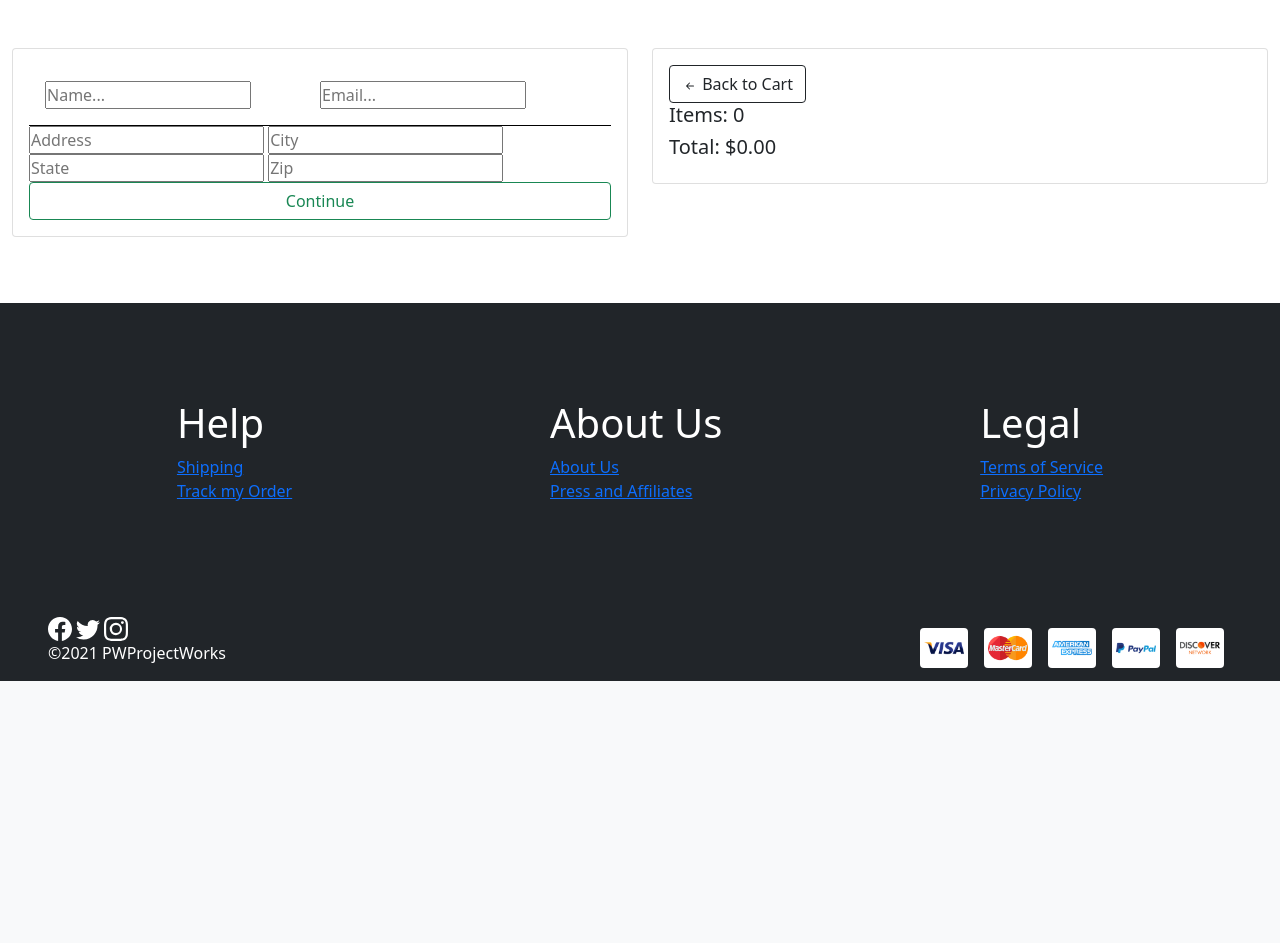
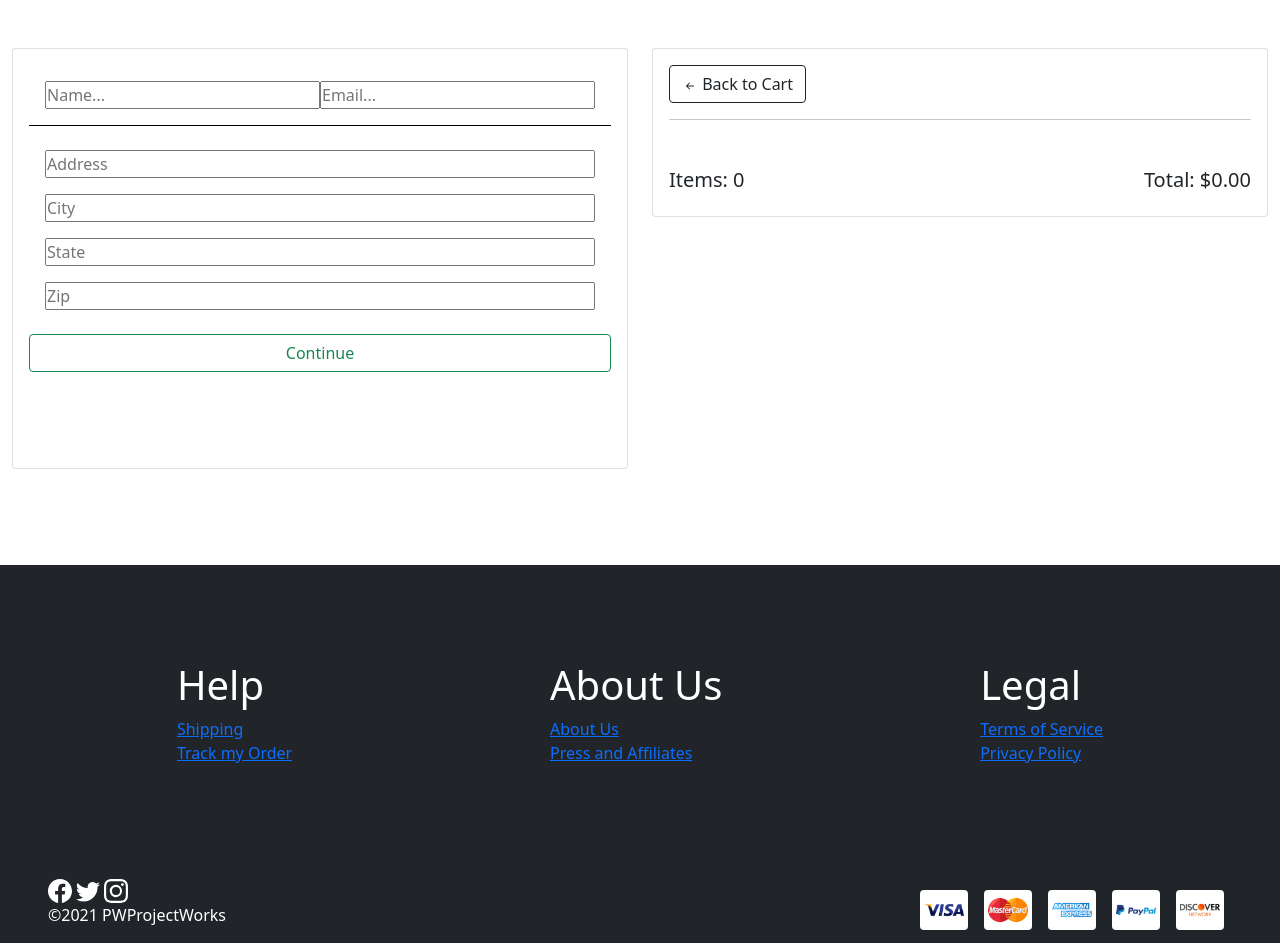
Before and after one commit to codebypaul/thebrokenfox_api, a Django app: page /checkout/ in a window 1280 px wide. Shown: the part 186-1129 px from the top of the page. Before the commit the page ends 867 px from the top, so only its background shows below. Run offline with Django 3.2, Linux system fonts and the light colour scheme; some libraries are stand-ins or nearby versions.

Commit message:
copied from updated template

```diff
--- a/static/css/style.css
+++ b/static/css/style.css
@@ -114,22 +114,27 @@ footer ul {
   margin-bottom: 10px;
   border-bottom: 1px solid grey;
 }
+
 .row-img {
   width: 80%;
 }
 
 /*-----checkout-------*/
 .personal-info {
-  display: grid;
+  display: flex;
   grid-template-columns: repeat(2, 50%);
   border-bottom: 1px solid black;
   padding: 1rem;
 }
-.shipping-info {
-  display: grid;
-  grid-template-rows: repeat(2);
-  grid-template-columns: repeat(2, 50%);
+#shipping-info {
+  display: flex;
+  flex-direction: column;
+  height: 13rem;
+  justify-content: space-around;
   padding: 1rem;
+  /* grid-template-columns: repeat(2, 50%);
+  grid-template-rows: repeat(2, 50%);
+  padding: 1rem; */
 }
 .checkout-form {
   position: relative;
@@ -152,7 +157,13 @@ footer ul {
 .paypal-buttons.hidden {
   visibility: hidden;
 } */
-
+.checkout-total-container h5 {
+  display: inline;
+}
+.checkout-total-container {
+  display: flex;
+  justify-content: space-between;
+}
 /*-----media queries-----*/
 @media screen and (max-width: 439px) {
   .new-item {
--- a/store/templates/store/checkout.html
+++ b/store/templates/store/checkout.html
@@ -2,9 +2,9 @@
 {% load static %}
 {% block content %}
 <div class="row pt-5">
-    <div class="col-md-6">
+    <div class="col-md-6 pb-5">
         <div class="checkout-form" >
-            <div class="card p-3" id='form-wrapper'>
+            <div class="card p-3 mb-5" id='form-wrapper'>
                 <form id='form' action="">
                     <div class="personal-info" id='user-info'>
                         <input type="text" name="name" placeholder="Name..." class="w-75">
@@ -18,28 +18,31 @@
                     </div>
                     <input id="enter-shipping-info" class="btn btn-outline-success w-100" value="Continue" type="submit">
                 </form>
-                </div>
-                <div class="card p-3 hidden" id="payment-options">
+                <div class="mt-5" id="payment-options">
                     <h5>Payment Options
                         <svg xmlns="http://www.w3.org/2000/svg" width="16" height="16" fill="currentColor" class="bi bi-credit-card-2-front" viewBox="0 0 16 16">
                             <path d="M14 3a1 1 0 0 1 1 1v8a1 1 0 0 1-1 1H2a1 1 0 0 1-1-1V4a1 1 0 0 1 1-1h12zM2 2a2 2 0 0 0-2 2v8a2 2 0 0 0 2 2h12a2 2 0 0 0 2-2V4a2 2 0 0 0-2-2H2z"/>
                             <path d="M2 5.5a.5.5 0 0 1 .5-.5h2a.5.5 0 0 1 .5.5v1a.5.5 0 0 1-.5.5h-2a.5.5 0 0 1-.5-.5v-1zm0 3a.5.5 0 0 1 .5-.5h5a.5.5 0 0 1 0 1h-5a.5.5 0 0 1-.5-.5zm0 2a.5.5 0 0 1 .5-.5h1a.5.5 0 0 1 0 1h-1a.5.5 0 0 1-.5-.5zm3 0a.5.5 0 0 1 .5-.5h1a.5.5 0 0 1 0 1h-1a.5.5 0 0 1-.5-.5zm3 0a.5.5 0 0 1 .5-.5h1a.5.5 0 0 1 0 1h-1a.5.5 0 0 1-.5-.5zm3 0a.5.5 0 0 1 .5-.5h1a.5.5 0 0 1 0 1h-1a.5.5 0 0 1-.5-.5z"/>
                         </svg>
                     </h5>
-                    <div class="paypal-buttons hidden" id="paypal-button-container"></div>
+                    <div class="paypal-buttons" id="paypal-button-container"></div>
                 </div>
-            </div>
+        </div>
 
     </div>
-    <div class="col-md-6">
-        <div class="card">
+
+    </div>
+    <div class="col-md-6 pb-5">
+        <div class="card mb-5">
             <div class="card-body">
-                <div class="top-order-summary">
+                <div class="top-order-summary mb-5">
                     <a href="{% url 'cart' %}" class="btn btn-outline-dark">
                         <svg xmlns="http://www.w3.org/2000/svg" width="16" height="16" fill="currentColor" class="bi bi-arrow-left-short" viewBox="0 0 16 16">
                             <path fill-rule="evenodd" d="M12 8a.5.5 0 0 1-.5.5H5.707l2.147 2.146a.5.5 0 0 1-.708.708l-3-3a.5.5 0 0 1 0-.708l3-3a.5.5 0 1 1 .708.708L5.707 7.5H11.5a.5.5 0 0 1 .5.5z"/>
                         </svg>
-                        Back to Cart</a>
+                        Back to Cart
+                    </a>
+                    <hr>
                 </div>
                 {% for item in items %}
                 <div class="cart-row">
@@ -51,13 +54,12 @@
                     </div>
                 </div>
                 {% endfor %}
-                <div class="checkout-total-container">
+                <div class="checkout-total-container mt-4">
                     <h5>Items: {{ order.get_cart_items }}</h5>
                     <h5>Total: ${{ order.get_cart_total|floatformat:2 }}</h5>
                 </div>
             </div>
         </div>
-
     </div>
 </div>
 
@@ -65,7 +67,8 @@
 
 <script type='text/javascript'>
     let shipping = '{{order.shipping}}'
-
+    const shippingInfoCard = document.querySelector('#form-wrapper')
+    const payPalBtns = document.querySelector('#payment-options')
     if (shipping == 'False'){
         document.getElementById('shipping-info').innerHTML = '';
     }
@@ -83,11 +86,14 @@
 
     const form = document.getElementById('form');
 
+    window.addEventListener('DOMContentLoaded',()=>{
+        payPalBtns.style.zIndex=-1
+    })
     form.addEventListener('submit',function(e){
         e.preventDefault();
         console.log('FormSubmitted...');
-        document.getElementById('enter-shipping-info').classList.add('hidden');
-        document.getElementById('payment-options').classList.remove('hidden');
+        document.getElementById('enter-shipping-info').classList.add('hidden')
+        payPalBtns.style.zIndex=0
     })
 
     //document.getElementById('make-payment').addEventListener('click',(e)=>{
```
Lines whose indentation alone changed are shown as unchanged.
